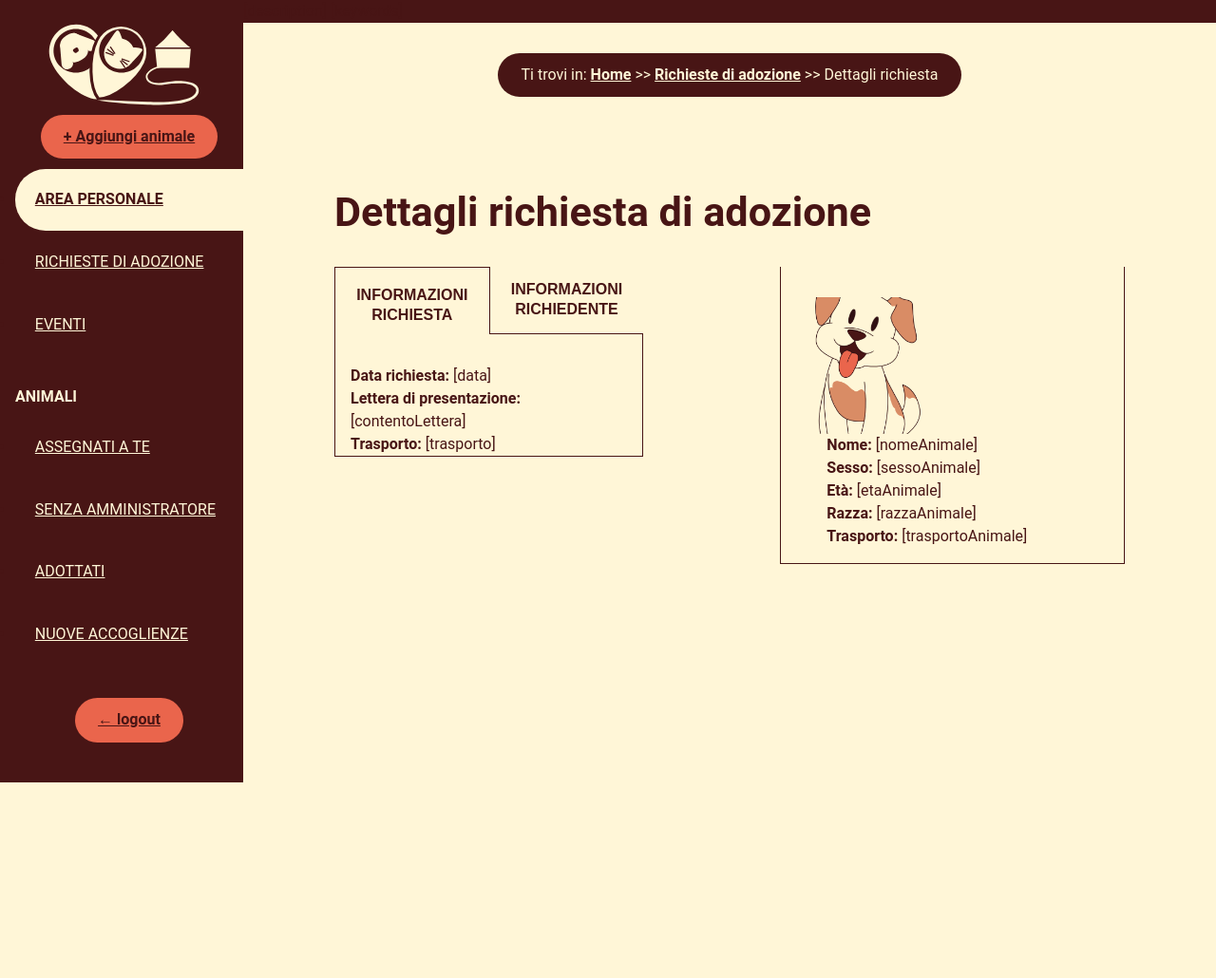
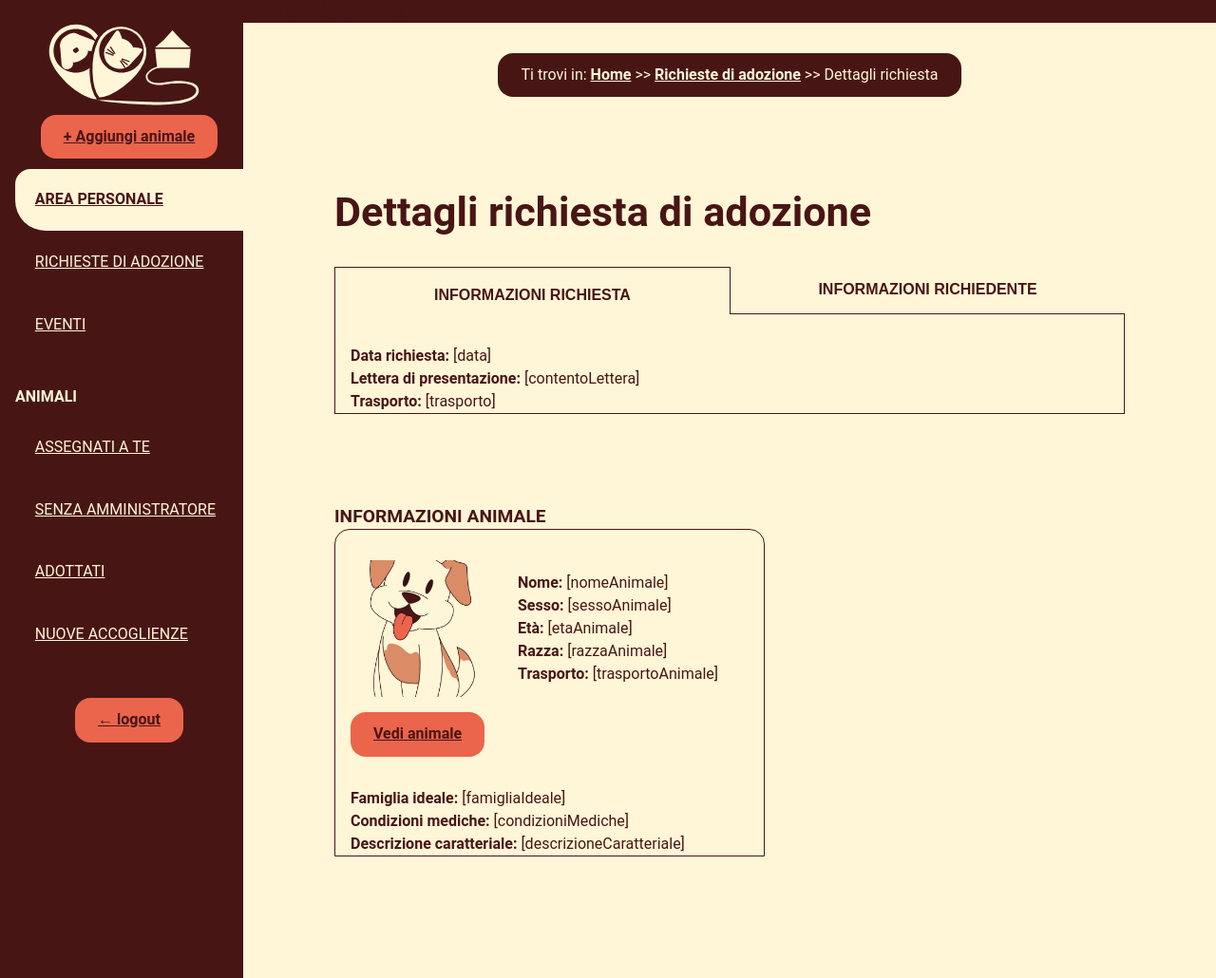
Before and after one commit to AngelaFavaro/PetMatch, a PHP site: page /dettagli-richiesta in a window 1280 px wide. Shown: the whole page at 95% size. Before the commit the page ends 824 px from the top, so only its background shows below. Run offline with PHP 8.4, Linux system fonts and the light colour scheme; some web fonts are replaced.

Commit message:
aggiunto dettagli animale

```diff
--- a/src/css/style.css
+++ b/src/css/style.css
@@ -64,7 +64,7 @@ a.orange-button{
     background-color: var(--buttoncolor);
     color: var(--txtcolor);
     padding: 0.7em 1.5em;
-    border-radius: 2em;
+    border-radius: 1em;
     font-weight: 600;
     transition: background-color 0.4s ease;
 }
@@ -292,7 +292,7 @@ nav#menu-admin li {
 
 nav#menu-admin li#currentLink {
     background-color: var(--bgcolor);
-    border-radius: 2em 0em 0em 2em;
+    border-radius: 1em 0em 0em 2em;
     color: var(--txtcolor);
 }
 nav#menu-admin li a:visited{
@@ -339,7 +339,7 @@ div#row2 article{
     float: right;
 }
 
-#info-container {
+#generic-info-container {
     display: flex;
     flex-wrap: wrap;
 }
@@ -361,7 +361,7 @@ div#row2 article{
 .text-details{
     margin: auto 2em;
 }
-.header-info, #info-container{
+.header-info, #generic-info-container{
     margin-bottom: 1em;
 }
 
@@ -382,7 +382,6 @@ div#row2 article{
 
 .tab button.active {
     padding-bottom: 0.3em;
-    font-weight: 600;
     border: 1px solid var(--txtcolor);
     border-bottom: none;
 }
@@ -391,8 +390,16 @@ div#row2 article{
    border-bottom: 1px solid var(--txtcolor);
 }
 
-button h2{
+.tabcontent#Richiedente .orange-button{
+    margin: 0em 0em 2em auto;
+}
+
+#animale-richiesta .orange-button{
+    margin: 0em auto 2em 0em;
+}
+#details-container h2{
     font-size: 1.2em;
+    /* margin-bottom: 1em; */
     color: var(--txtcolor);
 }
 
@@ -409,6 +416,11 @@ button h2{
 
 }
 
+p#altre-richieste{
+    text-align: center;
+}
+
+
 /* todo mamma mia linor, modifica sta roba che diventa illeggibile (devi
 modificare div#admin-area article che è più specifico di #details-container article quindi hai dovuto scriverlo così) */
 div#admin-area #details-container article{
@@ -419,10 +431,19 @@ div#admin-area #details-container article{
     border-top: none;
 }
 
+div#admin-area #details-container article#animale-richiesta{
+    margin: 0em;
+    border-radius: 1em;
+    border-bottom-left-radius: 0em;
+    border-bottom-right-radius: 0em;
+    border-top: 1px solid var(--txtcolor);
+    width: 100%;
+}
+
 #details-container {
     display: flex;
     flex-wrap: wrap;
-    gap: 9em;
+    gap: 6em;
     align-items: flex-start;
     margin: 2em 0em;
 }
@@ -470,7 +491,7 @@ nav#breadcrumb{
     background-color: var(--footercolor);
     color: var(--bgcolor);
     padding: 0.7em 1.5em;
-    border-radius: 2em;
+    border-radius: 1em;
     font-weight: 400;
     /* transition: background-color 0.4s ease; */
 }
--- a/src/template/main/admin/area-riservata.html
+++ b/src/template/main/admin/area-riservata.html
@@ -65,7 +65,7 @@
                 </a>
             </div>
 
-            <div id="info-container">
+            <div id="generic-info-container">
                 <img src="./assets/images/linor.jpg" alt="Foto di [nome]" class="circle-foto">
 
                 <div class="text-details">
--- a/src/template/main/admin/dettagli-richiesta.html
+++ b/src/template/main/admin/dettagli-richiesta.html
@@ -17,7 +17,7 @@
             </article>
 
             <article id="Richiedente" class="tabcontent">
-                <div id="info-container">
+                <div id="generic-info-container">
                     <img src="./assets/images/linor.jpg" alt="Foto di [nome]" class="circle-foto">
 
                     <div class="text-details">
@@ -29,12 +29,15 @@
                     </div>
                 </div>
 
-                <p id="altre-richieste">Ha altre [n] richieste in corso di valutazione</p>
+                <p id="altre-richieste">Ha altre <strong>[n]</strong> richieste in corso di valutazione</p>
                 <a href="./profilo-utente?email=[email]" class="orange-button">Vedi profilo</a>
             </article>
 
-        </div> <article id="animale-richiesta">
-            <div id="info-container">
+        </div>
+        <div>
+            <h2>INFORMAZIONI ANIMALE</h2>
+            <article id="animale-richiesta">
+                <div id="generic-info-container">
                     <img src="./assets/images/cane.png" alt="Foto di [nomeAnimale]" class="square-foto">
 
                     <div class="text-details">
@@ -45,7 +48,15 @@
                         <p><strong>Trasporto:</strong> [trasportoAnimale]</p>
                     </div>
                 </div>
+                <a href="./profilo-utente?email=[email]" class="orange-button">Vedi animale</a>
+                <div id="other-info-container">
+                    <p><strong>Famiglia ideale:</strong> [famigliaIdeale]</p>
+                    <p><strong>Condizioni mediche:</strong> [condizioniMediche]</p>
+                    <p><strong>Descrizione caratteriale:</strong> [descrizioneCaratteriale]</p>
+                </div>
             </article>
 
         </div>
+
         </div>
+</div>
```
Lines whose indentation alone changed are shown as unchanged.
